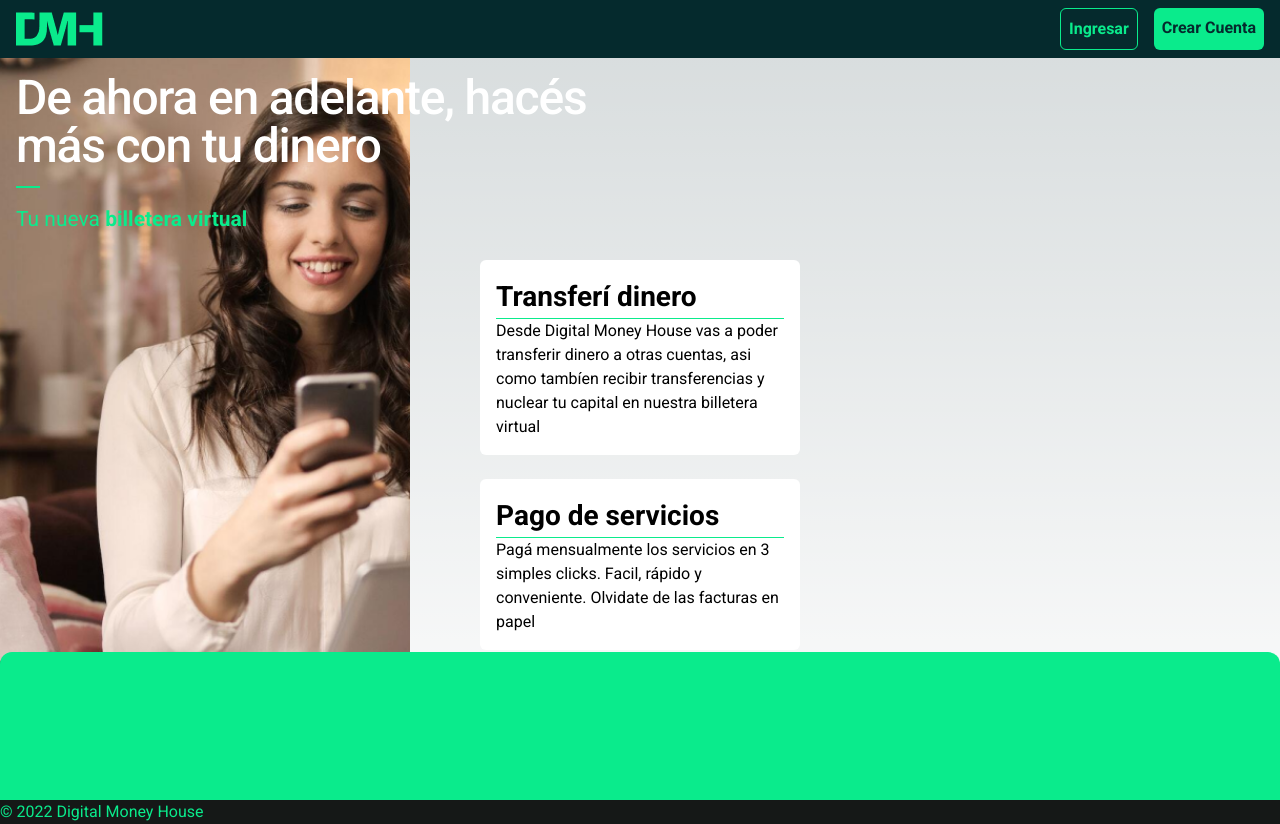
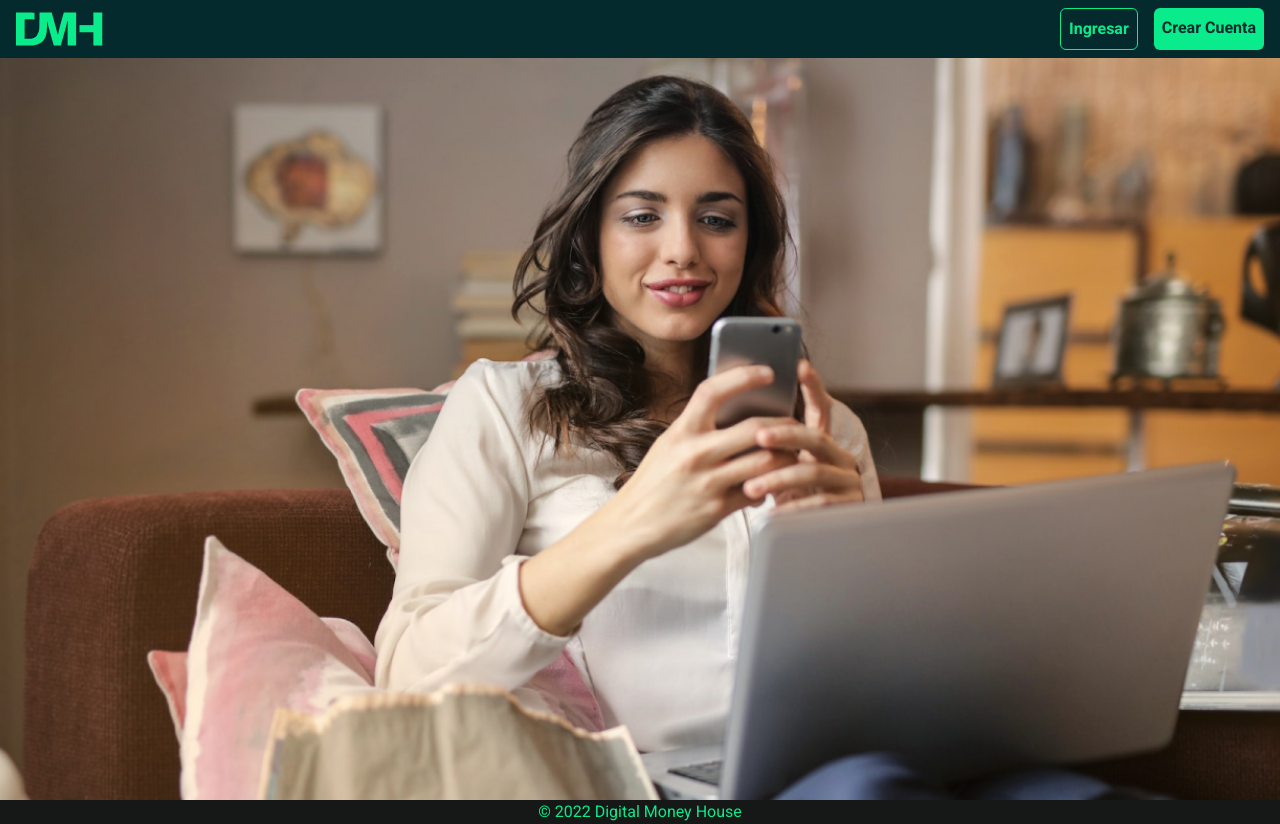
Before and after one commit to LuchoGiuliani/ProyectoFinalDH, a Next.js app: page / in a window 1280 px wide. Built offline with nearby package versions, Linux system fonts and the light colour scheme.

Commit message:
Cambios en el hero section para responsive

```diff
--- a/src/app/globals.css
+++ b/src/app/globals.css
@@ -2,40 +2,27 @@
 @tailwind components;
 @tailwind utilities;
 
-:root {
-  --foreground-rgb: 0, 0, 0;
-  --background-start-rgb: 214, 219, 220;
-  --background-end-rgb: 255, 255, 255;
-}
-
-@media (prefers-color-scheme: dark) {
-  :root {
-    --foreground-rgb: 255, 255, 255;
-    --background-start-rgb: 0, 0, 0;
-    --background-end-rgb: 0, 0, 0;
-  }
-}
-
-body {
-  color: rgb(var(--foreground-rgb));
-  background: linear-gradient(
-      to bottom,
-      transparent,
-      rgb(var(--background-end-rgb))
-    )
-    rgb(var(--background-start-rgb));
-}
-
-@layer utilities {
-  .text-balance {
-    text-wrap: balance;
-  }
-}
 
 
 .background_hero {
+  overflow: hidden;
   background-image: url("/bg-hero.png");
- background-repeat: no-repeat;
- background-size: contain;
+  background-repeat: no-repeat;
+  background-size: cover;
+  background-position: center;
+  width: 100%;
+  height: 100vh;
 
 }
+
+@media (min-width: 494px) {
+  .background_hero {
+    background-image: url("/bg_hero.png");
+    background-size: cover;
+    background-position: center;
+    width: 100%;
+    height: 100vh;
+    overflow: hidden;
+
+  }
+}
--- a/src/app/layout.tsx
+++ b/src/app/layout.tsx
@@ -3,6 +3,7 @@ import { Roboto } from "next/font/google";
 import "./globals.css";
 
 import Footer from "@/components/footer/Footer";
+import Head from "next/head";
 
 const roboto = Roboto({
   weight: ["100", "300", "400", "500", "700", "900"],
@@ -21,7 +22,10 @@ export default function RootLayout({
 }>) {
   return (
     <html lang="en">
-      <body className={roboto.className}>
+      <Head>
+        <link rel="icon" href="/logo.png" />
+      </Head>
+      <body className={`${roboto.className}`}>
         {children}
         <Footer />
       </body>
--- a/src/app/page.tsx
+++ b/src/app/page.tsx
@@ -3,26 +3,31 @@ import Image from "next/image";
 
 export default function Home() {
   return (
-    <main className="background_hero h-screen">
+    <main className="background_hero " >
+
       <Navbar />
-      <div>
+
+
+
+    </main>
+  );
+}
+
+{/* <div>
   <h1 className="font-medium text-white text-[27px] p-4  lg:text-5xl max-w-[50%] tracking-tight leading-6	">De ahora en adelante, hacés  más con tu dinero</h1>
 <div className="border border-[#0AEB8C] w-6 ml-4"></div>
   <h2 className=" text-[#0AEB8C] text-[21px] p-4 max-w-[50%]">Tu nueva <span className="font-bold">billetera virtual</span></h2>
   </div>
-        <div className="flex flex-col items-center gap-2 justify-center z-20 ">
+  <div className="flex flex-col items-center gap-2 justify-center z-20">
 <div className="max-w-[20em] bg-white flex flex-col  rounded-md p-4 z-20 m-2">
-        {/* <Image alt="CardLanding" src={"/cardLanding.png"} width={200} height={200} className="w-auto h-auto absolute b-2"/> */}
+
           <h1 className="text-black font-bold text-[28px] border-b border-[#0AEB8C] ">Transferí dinero</h1>
   <h2 className="text-black text-[16px]">Desde Digital Money House vas a poder transferir dinero a otras cuentas, asi como tambíen recibir transferencias y nuclear tu capital en nuestra billetera virtual</h2>
 </div>
 <div className="max-w-[20em]  bg-white flex flex-col  rounded-md p-4 z-20 m-2 ">
-        {/* <Image alt="CardLanding" src={"/cardLanding2.png"} width={200} height={200} className="w-auto h-auto absolute b-2"/>  */}
+
   <h1 className="text-black font-bold text-[28px] border-b border-[#0AEB8C] ">Pago de servicios</h1>
   <h2 className="text-black text-[16px]">Pagá mensualmente los servicios en 3 simples clicks. Facil, rápido y conveniente. Olvidate de las facturas en papel</h2>
 </div>
-      <div className="bg-[#0AEB8C] w-full absolute h-[148px] bottom-0 rounded-t-xl z-10 "></div>
-      </div>
-    </main>
-  );
-}
+<div className="bg-[#0AEB8C] w-full absolute h-[148px] bottom-[0px] rounded-t-xl z-10 "></div>
+</div> */}
--- a/src/components/footer/Footer.tsx
+++ b/src/components/footer/Footer.tsx
@@ -2,7 +2,7 @@ import React from 'react'
 
 const Footer = () => {
   return (
-    <h1 className='text-[#0AEB8C] bg-[#151817]'>© 2022 Digital Money House</h1>
+    <h1 className='text-[#0AEB8C] bg-[#151817] text-center'>© 2022 Digital Money House</h1>
   )
 }
 
--- a/src/components/navbar/Navbar.tsx
+++ b/src/components/navbar/Navbar.tsx
@@ -4,7 +4,7 @@ import React from "react";
 
 const Navbar = () => {
   return (
-    <div className="bg-[#052A2D] flex justify-between px-4 py-2 items-center">
+    <div className="bg-[#052A2D] flex justify-between px-4 py-2 items-center  ">
       <section>
         <Link href={"/"}>
           <Image
```
Lines whose indentation alone changed are shown as unchanged.
